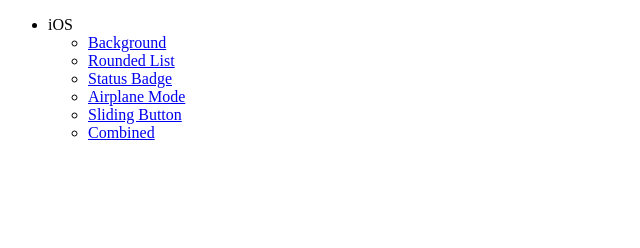
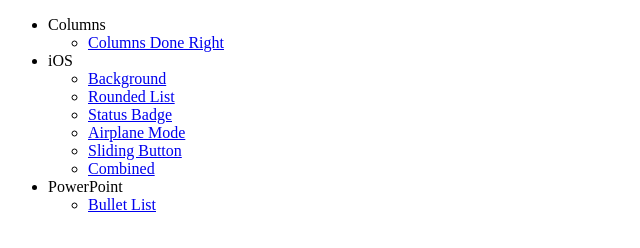
Before and after one commit to tpryan/Max2013---Practical-CSS, a plain HTML site: page code/index.html in a window 1280 px wide. Shown: the whole page, without its empty margins (0-640 px from the left). Drawn offline with Linux system fonts and the light colour scheme; files that its build step writes are made by us from their sources.

Commit message:
gettings titles right.

```diff
--- a/code/index.html
+++ b/code/index.html
@@ -8,6 +8,10 @@
 
 
 	<ul>
+		<li>Columns
+			<ul>
+				<li><a href="columns/">Columns Done Right</a></li>
+			</ul>
 		<li>iOS
 			<ul>
 				<li><a href="ios/background">Background</a></li>
@@ -18,12 +22,12 @@
 				<li><a href="ios/combine">Combined</a></li>
 			</ul>
 		</li>
-		<!-- <li>PowerPoint
+		<li>PowerPoint
 			<ul>
-				<li><a href="ppt/bulletcolors">Bullet Colors</a></li>
-				<li><a href="ppt/croppedimages">Cropped Images</a></li>
+				<li><a href="ppt/bulletlist">Bullet List</a></li>
+				<!-- <li><a href="ppt/croppedimages">Cropped Images</a></li> -->
 			</ul>
-		</li> -->
+		</li>
 	</ul>
 </body>
 </html>
```
Also changed, not shown: code/powerpoint/bulletlist/alsorightway.html (+1 -1 lines), code/powerpoint/bulletlist/arightway.html (+1 -1 lines).
